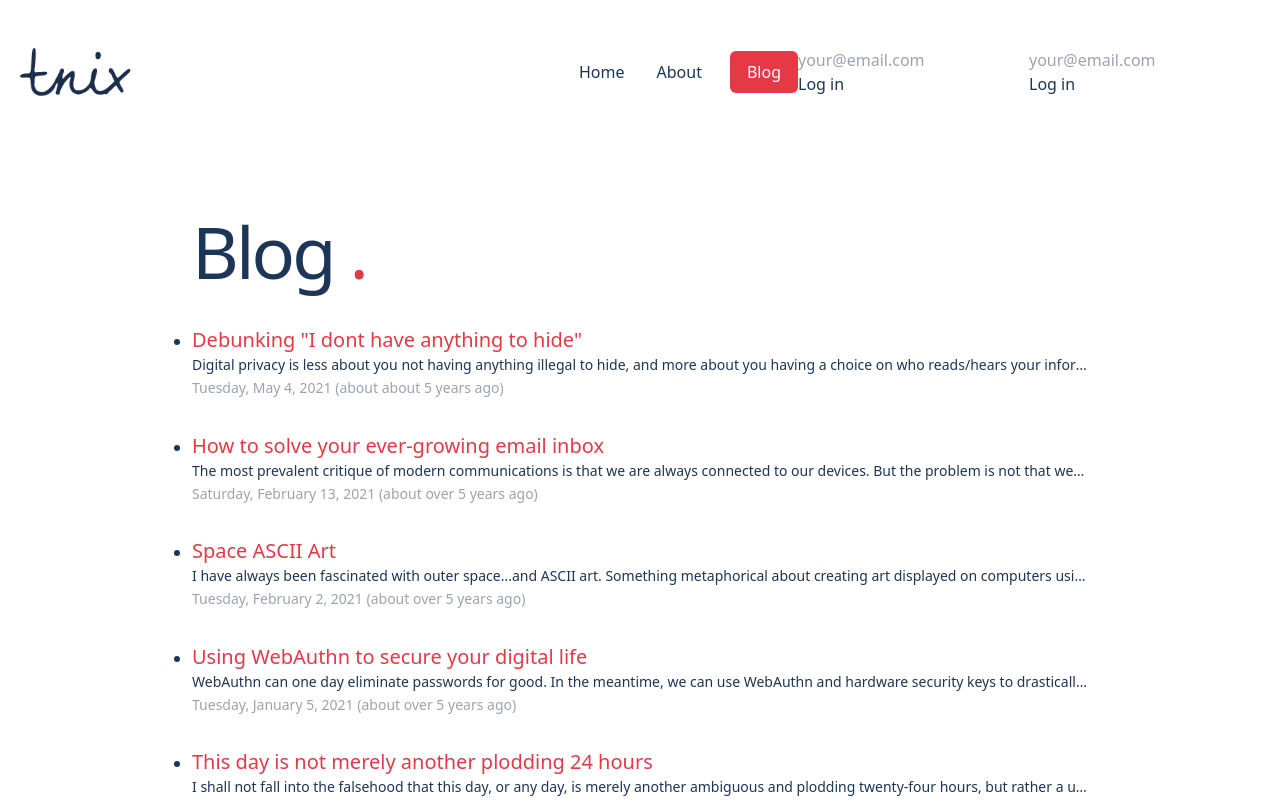
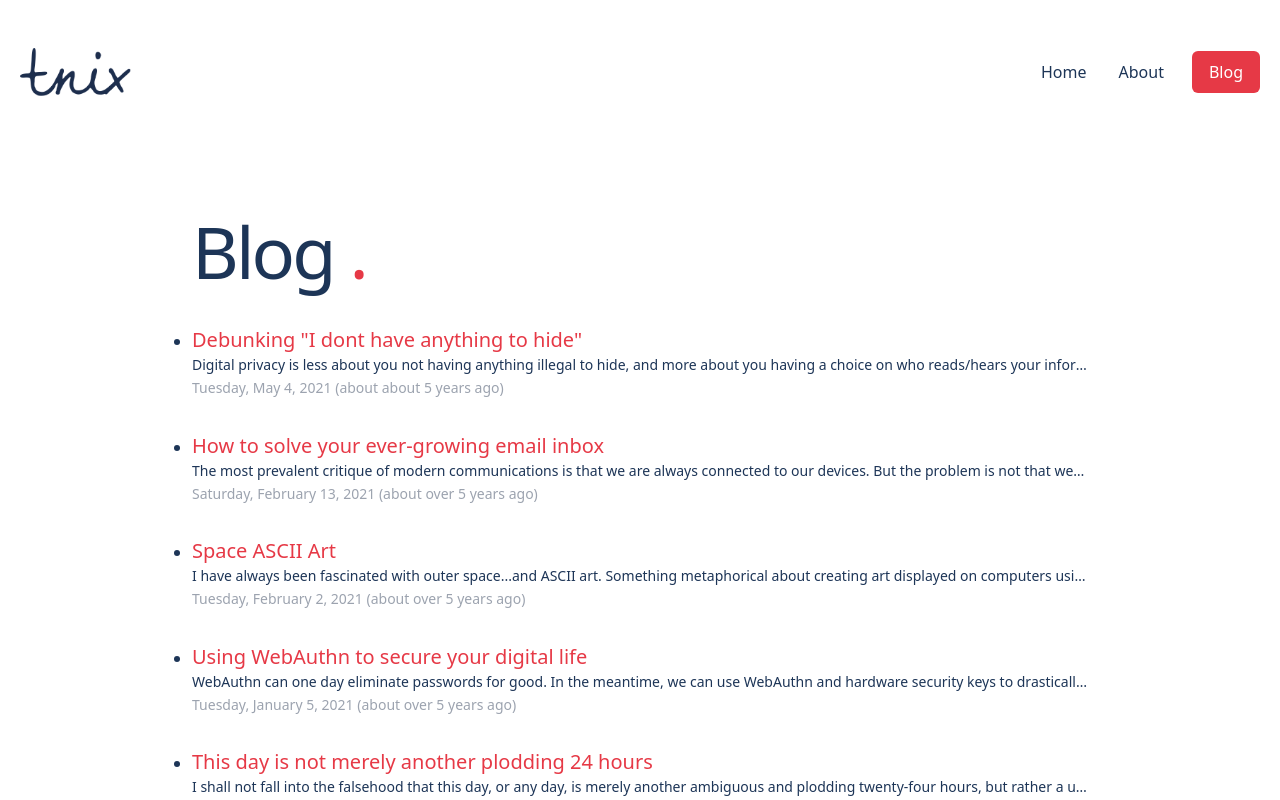
Before and after one commit to tylernix/tylernix.me, a Next.js app: page /blog in a window 1280 px wide. Shown: the top 800 px of the page. Built offline with nearby package versions, Linux system fonts and the light colour scheme; no server answers; what @tailwindcss/typography would draw is missing.

Commit message:
cleaning up email subscribe component

```diff
--- a/components/email-signup-auth0.js
+++ /dev/null
@@ -1,42 +0,0 @@
-import {useRouter} from 'next/router'
-import Link from 'next/link'
-import { useState } from 'react'
-import useUser from '../lib/hooks'
-import axios from 'axios'
-
-export default function Login() {
-    const { user, error } = useUser();
-    const router = useRouter()
-    const handleSubmit = async (event) => {
-      event.preventDefault();
-
-      const { elements } = event.target;
-
-      let emailSignup = axios.post('/api/email/signup', {
-        emailAddress: elements.email.value
-      })
-      console.log(emailSignup);
-      // TODO: handle already subscribed state
-
-    //   let authRequest = axios.post('/api/auth0/login', {
-    //       email: elements.email.value
-    //   })
-    //   if (authRequest.ok) {
-    //     //router.push('/subscribed-confirmation');
-    //   } else { /* handle errors */ }
-    }
-
-    return (
-        <>
-            { !user && (
-                <form onSubmit={handleSubmit}>
-                    <input name='email' type='email' placeholder="your@email.com" required />
-                    <button type="submit">Log in</button>
-                </form>
-            )}
-            {user && (
-                <a href="/api/auth0/logout">Log Out</a>
-            )}
-        </>
-    )
-}
--- a/components/email-signup-magic.js
+++ /dev/null
@@ -1,47 +0,0 @@
-import {useRouter} from 'next/router'
-import Link from 'next/link'
-import { useState } from 'react'
-import useUser from '../lib/hooks'
-
-import { Magic } from 'magic-sdk'
-
-export default function Login() {
-    const { user, error } = useUser();
-    const router = useRouter()
-    const handleSubmit = async (event) => {
-      event.preventDefault()
-
-      const { elements } = event.target
-
-      // the Magic code
-      const did = await new Magic(process.env.NEXT_PUBLIC_MAGIC_PUB_KEY)
-        .auth
-        .loginWithMagicLink({ email: elements.email.value })
-
-        const authRequest = await fetch('/api/magic/login', {
-            method: 'POST',
-            headers: { Authorization: `Bearer ${did}` }
-          })
-
-          if (authRequest.ok) {
-            // We successfully logged in, our API
-            // set authorization cookies and now we
-            // can redirect to the dashboard!
-            router.push('/profile')
-          } else { /* handle errors */ }
-    }
-
-    return (
-        <>
-            { !user && (
-                <form onSubmit={handleSubmit}>
-                    <input name='email' type='email' placeholder="your@email.com" required />
-                    <button type="submit">Log in</button>
-                </form>
-            )}
-            {user && (
-                <a href="/api/magic/logout">Log Out</a>
-            )}
-        </>
-    )
-}
--- a/components/header.js
+++ b/components/header.js
@@ -37,8 +37,6 @@ export default function Header() {
               <a href="/blog" className="ml-3 whitespace-nowrap inline-flex items-center justify-center px-4 py-2 border border-transparent rounded-md text-base text-white bg-imperial-red hover:bg-prussian-blue">
                 Blog
               </a>
-              <Auth0Login />
-              <MagicLogin />
             </div>
           </div>
         </div>
```
